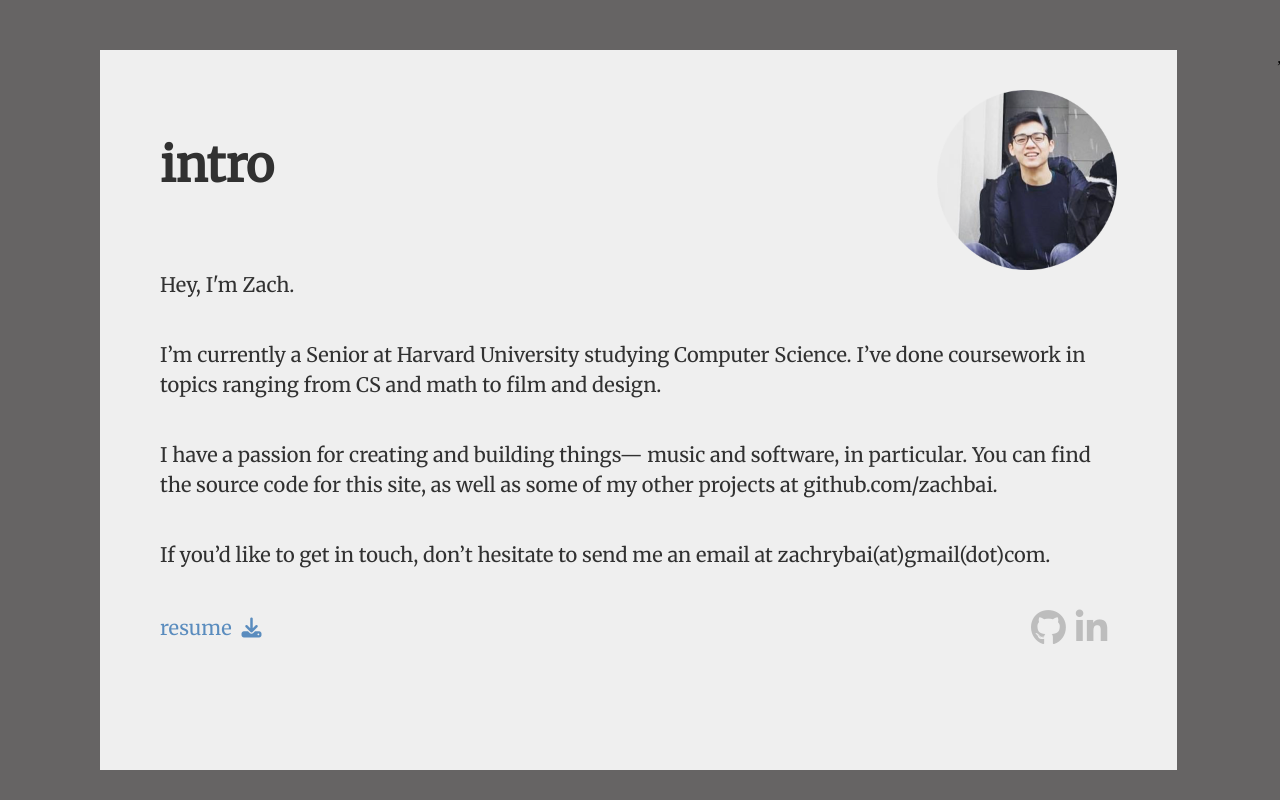
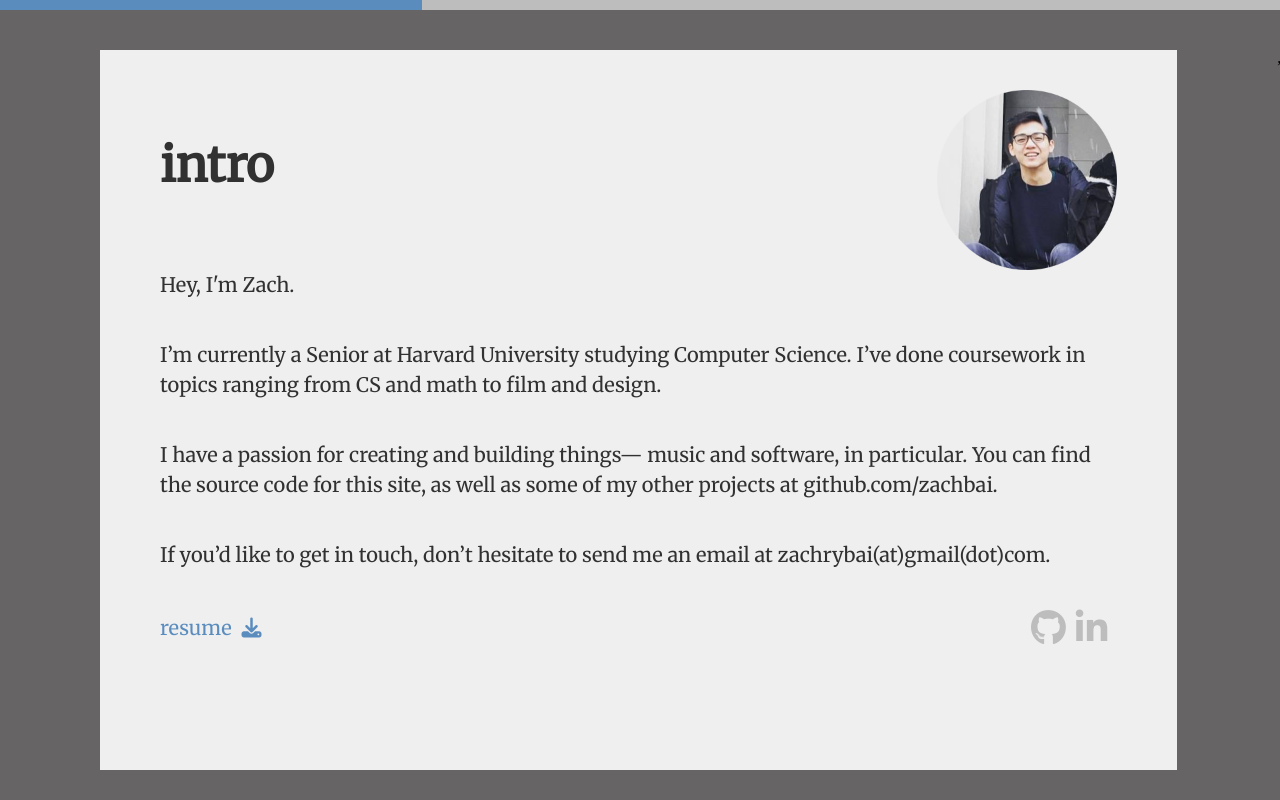
Before and after one commit to zachbai/zachbai.github.io, a React app: page / in a window 1280 px wide. Both pictures are taken after a click on the element "intro". Built offline with nearby package versions, Linux system fonts and the light colour scheme.

Commit message:
Add indicator for modal

```diff
--- a/css/_modal.scss
+++ b/css/_modal.scss
@@ -16,16 +16,16 @@
     background-color: $grey-transparent;
     z-index: 1;
     opacity: 1;
+
+    &.work {
+      position: absolute;
+      left: -100%;
+      height: 200%;
+    }
   }
 
   &.intro {
     left: 0%;
-  }
-
-  &.work {
-    position: absolute;
-    left: -100%;
-    height: 200%;
   }
 
   &.contact {
@@ -46,6 +46,7 @@
   padding-left: 60px;
   padding-right: 60px;
   flex: 1;
+  z-index: 5;
 }
 
 .modal-header-container, .modal-footer-container {
@@ -108,3 +109,55 @@
   height: 180px;
   width: 180px;
 }
+
+.modals-indicator-bar {
+  position: fixed;
+  height: 10px;
+  width: 100%;
+  opacity: 0;
+  background-color: $grey;
+  top: 0px;
+  z-index: 3;
+  transition: opacity, 0.3s;
+
+  &.on {
+    opacity: 1
+  }
+}
+
+.modals-indicator {
+  background-color: $blue;
+  position: fixed;
+  width: 33%;
+  height: 10px;
+  transition: left, 0.3s, opacity, 0.3s;
+  opacity: 0;
+  z-index: 4;
+
+  &.on {
+    opacity: 1;
+  }
+
+  &.intro {
+    left: 0%;
+  }
+
+  &.work {
+    left: 33%;
+  }
+
+  &.contact {
+    left: 66%;
+  }
+}
+
+.modal-close {
+  font-size: 36px;
+  position: fixed;
+  right: 30px;
+  color: $black;
+
+  &:hover {
+    color: $blue;
+  }
+}
--- a/src/components/App.js
+++ b/src/components/App.js
@@ -64,6 +64,11 @@
   render() {
     return (
       <div className={classNames('app-container')}>
+        <div className={classNames('modals-indicator-bar', this.state.modalOn ? 'on': null)}>
+          <div className={classNames('modals-indicator',
+            this.state.modalOn ? 'on' : null, this.state.modalMode)}>
+          </div>
+        </div>
         <Landing
           introClicked={this.introClicked.bind(this)}
           workClicked={this.workClicked.bind(this)}
--- a/src/components/WorkModal.js
+++ b/src/components/WorkModal.js
@@ -1,6 +1,7 @@
 import React,  { Component } from 'react';
 import Experience from './Experience.js';
 const classNames = require('classnames');
+
 
 const WorkModal = (props) => {
   return (
```
